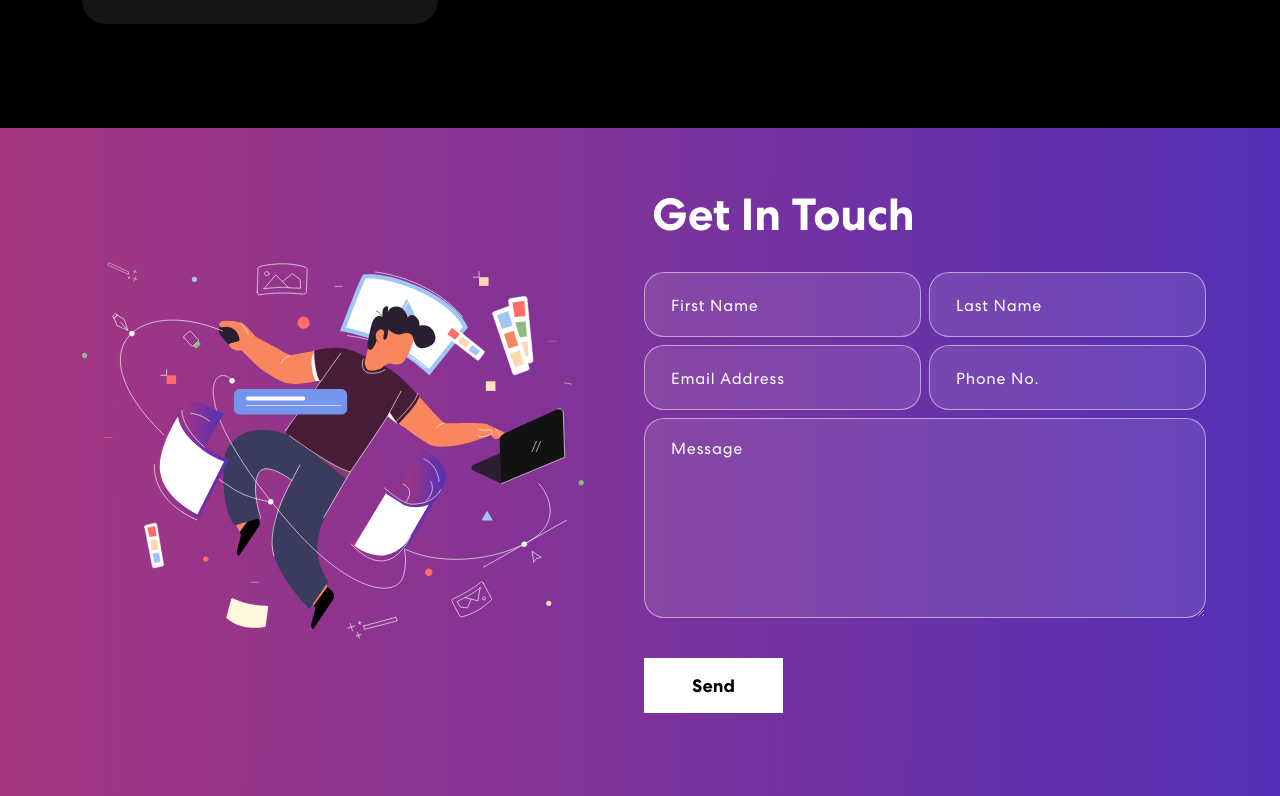
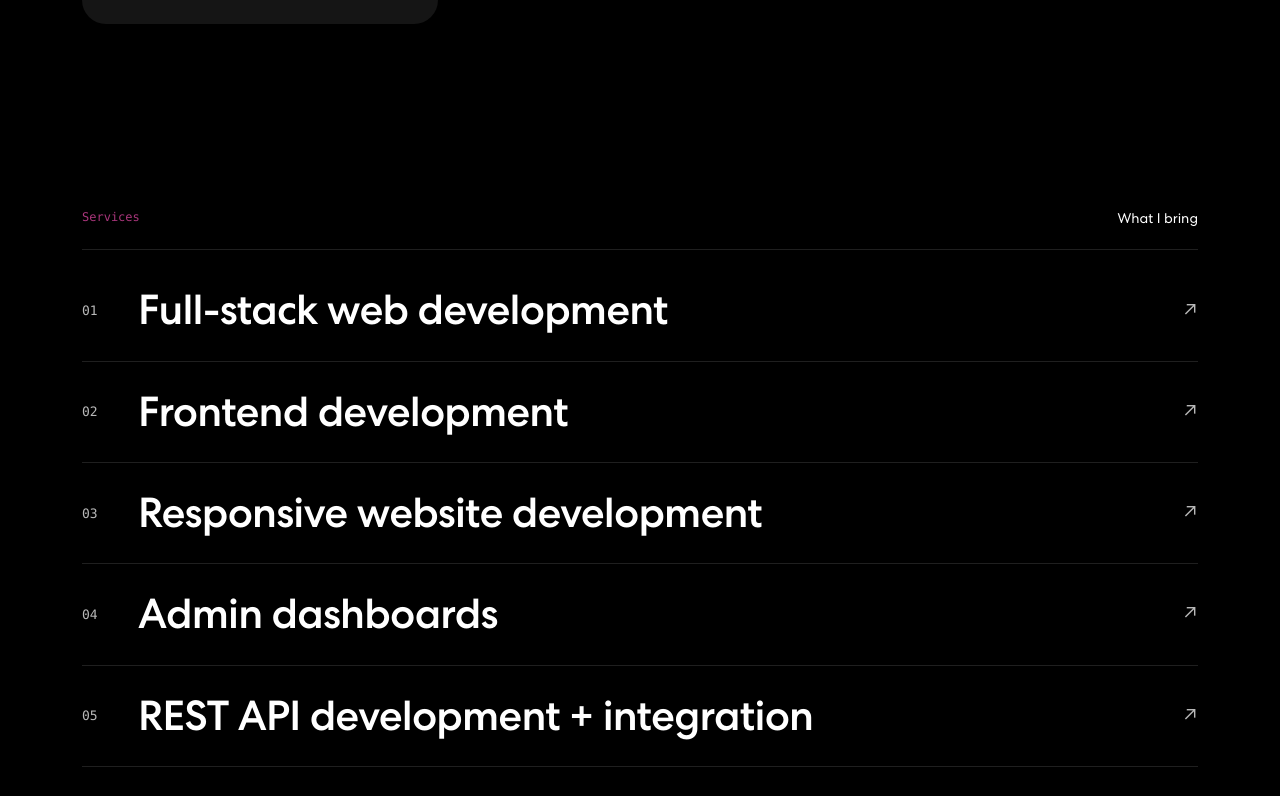
Before and after one commit to Maryamalkurd/frontPages_portfolio-, a React (Create React App) app: page / in a window 1280 px wide. Shown: the part 5184-5980 px from the top of the page. Built offline with nearby package versions, Linux system fonts and the light colour scheme.

Commit message:
Update App.js

```diff
--- a/src/App.js
+++ b/src/App.js
@@ -8,6 +8,7 @@ import { About } from "./components/About";
 import { Skills } from "./components/Skills";
 import { Experience } from "./components/Experience";
 import { Projects } from "./components/Projects";
+import { WhatIBring } from "./components/WhatIBring";
 import { Contact } from "./components/Contact";
 import { Footer } from "./components/Footer";
 import { ProjectDetail } from "./components/pages/ProjectDetail";
@@ -31,6 +32,7 @@ const Home = () => {
    <Skills />
    <Experience />
    <Projects />
+   <WhatIBring />
    <Contact />
     </>
   );
```
Lines whose indentation alone changed are shown as unchanged.
